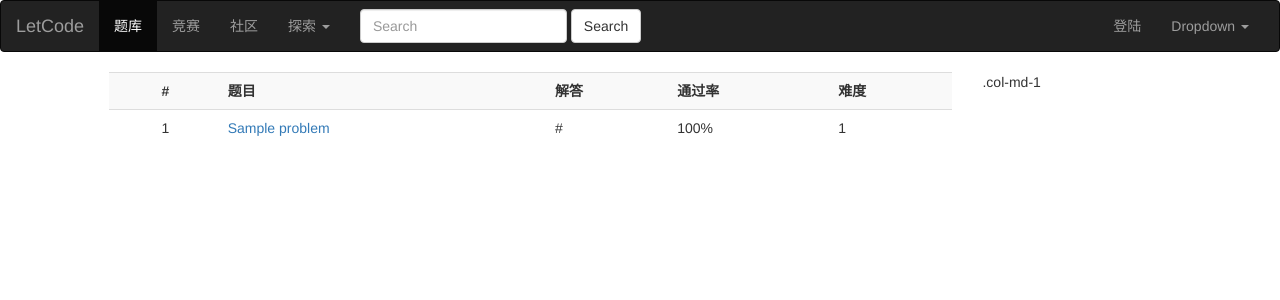
After one commit to Lovzi/conan, a Django app: page /problems/ in a window 1280 px wide. The commit adds this page. Shown: the top 300 px of the page. Run offline with Django 3.2, Linux system fonts and the light colour scheme; tables that the repository leaves empty hold one stand-in row (values such as "Sample post"); some libraries are stand-ins or nearby versions.

Commit message:
'部分代码'

```diff
--- a/accounts/models.py
+++ b/accounts/models.py
@@ -17,6 +17,7 @@ class User(AbstractUser):
     last_login = models.DateField(verbose_name='最近登录', default=now)
     skill = models.CharField(verbose_name='技能', max_length=100, blank=True)
     last_mod_time = models.DateTimeField('修改时间', default=now)
+    # grade = model
 
 
     class Meta:
--- /dev/null
+++ b/contest/urls.py
@@ -0,0 +1,6 @@
+from django.urls import path
+
+app_name = 'contest'
+urlpatterns = [
+    path(r'', )
+]
--- a/index/urls.py
+++ b/index/urls.py
@@ -4,5 +4,5 @@ from . import views
 
 app_name = 'index'
 urlpatterns = [
-    path('', views.index),
+    path('', views.IndexView.as_view()),
 ]
--- a/index/views.py
+++ b/index/views.py
@@ -2,7 +2,9 @@ from django.shortcuts import render
 from django.http import HttpResponse
 
 # Create your views here.
+from django.views import View
+from django.views.generic import TemplateView
 
 
-def index(request):
-    return render(request, 'index/index.html')
+class IndexView(TemplateView):
+    template_name = 'index/index.html'
--- a/letcode/urls.py
+++ b/letcode/urls.py
@@ -19,7 +19,8 @@ from django.conf.urls import include
 from accounts import views
 
 urlpatterns = [
-    path('admin/', admin.site.urls),
-    path('accounts/', include('accounts.urls', namespace='accounts')),
-    path('', include('index.urls', namespace='index')),
+    path(r'', include('index.urls', namespace='index')),
+    path(r'admin/', admin.site.urls),
+    path(r'accounts/', include('accounts.urls', namespace='accounts')),
+    path(r'problems/', include('problem.urls', namespace='problems')),
 ]
--- a/problem/models.py
+++ b/problem/models.py
@@ -14,8 +14,7 @@ class Problem(models.Model):
     out_case = models.TextField('样例输出')
     source = models.CharField('来源', max_length=50)
     tip = models.TextField('提示')
-    number_accepted = models.IntegerField('接受数量', default=0)
-    number_commited = models.IntegerField('提交数量', default=0)
+
 
     class Meta:
         db_table = 'problem'
@@ -37,3 +36,10 @@ class CommitRecord(models.Model):
         db_table = 'commit_record'
         verbose_name = '提交记录'
         verbose_name_plural = '提交记录'
+
+
+class ProblemCatagory(models.Model):
+    category_name = models.CharField(max_length=10)
+
+    class Meta:
+        db_table = 'problem_catagory'
--- a/problem/urls.py
+++ b/problem/urls.py
@@ -2,7 +2,8 @@ from django.urls import path
 
 from . import views
 
-urlpatterns= [
-    path(r'problems/', views.ProblemListView.as_view, name='problems'),
-    path(r'problems/<int:problem_id>', views.ProblemDetailView.as_view, name='problems_detail')
+app_name = 'problem'
+urlpatterns = [
+    path(r'', views.ProblemListView.as_view(), name='problems_lst'),
+    path(r'<int:id>', views.ProblemDetailView.as_view(), name='problems_detail'),
 ]
--- a/problem/views.py
+++ b/problem/views.py
@@ -1,16 +1,15 @@
-from django.shortcuts import render
-from rest_framework.generics import ListAPIView
-from rest_framework.views import APIView
+from django.views.generic import ListView, DetailView
 
-
-# Create your views here.
 from problem.models import Problem
 
-
-class ProblemListView(ListAPIView):
+class ProblemListView(ListView):
+    template_name = 'problem/problems.html'
+    context_object_name = 'problem_list'
     queryset = Problem.objects.all()
 
 
-
-class ProblemDetailView(APIView):
-    pass
+class ProblemDetailView(DetailView):
+    template_name = 'problem/detail.html'
+    context_object_name = 'problem'
+    model = Problem
+    pk_url_kwarg = 'id'
--- a/templates/basic/base.html
+++ b/templates/basic/base.html
@@ -33,16 +33,15 @@
               <ul class="nav navbar-nav">
                 <li class="active"><a href="#">题库 <span class="sr-only">(current)</span></a></li>
                 <li><a href="#">竞赛</a></li>
+                <li><a href="#">社区</a></li>
                 <li class="dropdown">
-                  <a href="#" class="dropdown-toggle" data-toggle="dropdown" role="button" aria-haspopup="true" aria-expanded="false">社区 <span class="caret"></span></a>
+                  <a href="#" class="dropdown-toggle" data-toggle="dropdown" role="button" aria-haspopup="true" aria-expanded="false">探索 <span class="caret"></span></a>
                   <ul class="dropdown-menu">
-                    <li><a href="#">Action</a></li>
-                    <li><a href="#">Another action</a></li>
-                    <li><a href="#">Something else here</a></li>
+                    <li><a href="#">专题训练</a></li>
                     <li role="separator" class="divider"></li>
-                    <li><a href="#">Separated link</a></li>
+                    <li><a href="#">随机开始</a></li>
                     <li role="separator" class="divider"></li>
-                    <li><a href="#">One more separated link</a></li>
+                    <li><a href="">排行榜</a></li>
                   </ul>
                 </li>
               </ul>
@@ -69,6 +68,11 @@
           </div><!-- /.container-fluid -->
         </nav>
         {% block main %}
+            <div class="jumbotron">
+              <h1>Hello, world!</h1>
+              <p>...</p>
+              <p><a class="btn btn-primary btn-lg" href="#" role="button">Learn more</a></p>
+            </div>
         {% endblock %}
         <!-- 如果要使用Bootstrap的js插件，必须先调入jQuery -->
         <script src="https://www.imooc.com/static/lib/jquery/1.9.1/jquery.js"></script>
--- /dev/null
+++ b/templates/problem/problems.html
@@ -0,0 +1,35 @@
+{% extends 'basic/base.html' %}
+
+{% block main %}
+<div class="row">
+  <div class="col-md-1"></div>
+  <div class="col-md-8">
+          <table class="table table-striped">
+        <tr>
+            <td></td>
+            <td><b>#</b></td>
+            <td><b>题目</b></td>
+            <td><b>解答</b></td>
+            <td><b>通过率</b></td>
+            <td><b>难度</b></td>
+        </tr>
+        {% for problem in problem_list %}
+            <tr>
+                {% if problem_list %}
+                    <td></td>
+                {% else %}
+                    <td></td>
+                {% endif %}
+                <td>{{ problem.id }}</td>
+                <td><a>{{ problem.title }}</a></td>
+                <td>#</td>
+                <td>100%</td>
+                <td>{{ problem.rank }}</td>
+            </tr>
+        {% endfor %}
+    </table>
+  </div>
+  <div class="col-md-3">.col-md-1</div>
+</div>
+
+{% endblock %}
```
Also changed, not shown: accounts/serializers.py (deleted, +0 -7 lines), templates/index/index.html (+14 -1 lines), templates/problem/detail.html (added, +31 -0 lines), contest/views.py (line endings or trailing spaces).
